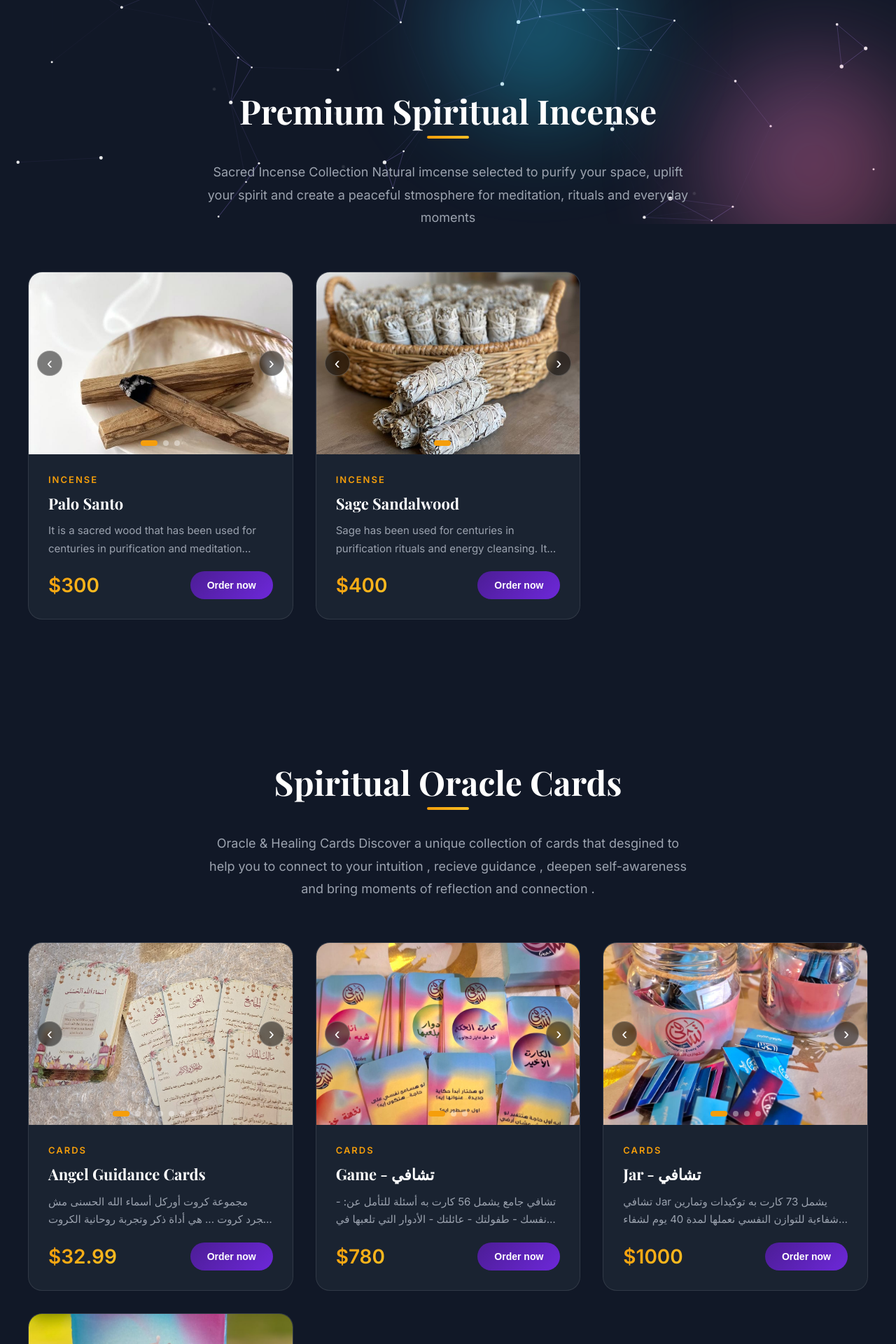
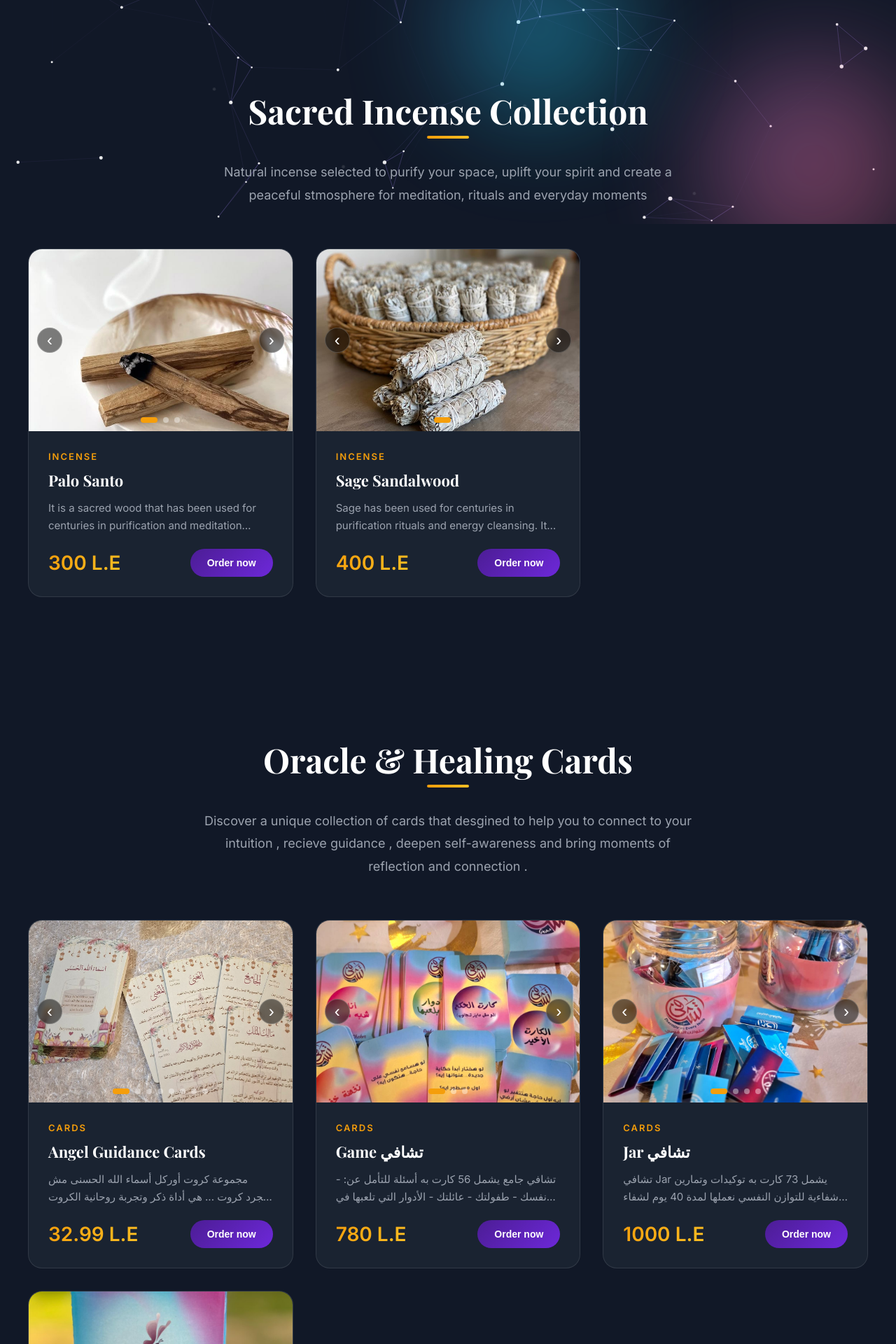
Before and after one commit to AHMEDmoham3d/omnia-store-pro, a React app: page / in a window 1280 px wide. Shown: the part 480-2400 px from the top of the page at 70% size. Built offline with nearby package versions, Linux system fonts and the light colour scheme.

Commit message:
وصف التعديلات اللي عملتها

```diff
--- a/src/components/OrderModal.tsx
+++ b/src/components/OrderModal.tsx
@@ -129,9 +129,9 @@ export const OrderModal: React.FC<OrderModalProps> = ({ product, onClose }) => {
         </div>
 
         <div className="modal-content">
-          <div className="modal-header">
+<div className="modal-header">
             <h2 className="modal-title">{product.name}</h2>
-            <div className="modal-price">${product.price}</div>
+            <div className="modal-price">{product.price} L.E</div>
           </div>
           <p className="modal-description">{product.description}</p>
 
--- a/src/components/ProductCard.tsx
+++ b/src/components/ProductCard.tsx
@@ -71,7 +71,7 @@ export const ProductCard: React.FC<ProductCardProps> = ({ product, onClick }) =>
         <h3 className="product-title">{product.name}</h3>
         <p className="product-description">{product.description}</p>
         <div className="product-footer">
-          <div className="product-price">${product.price}</div>
+<div className="product-price">{product.price} L.E</div>
           <button className="product-btn" onClick={onClick}>
            Order now
           </button>
--- a/src/data/products.ts
+++ b/src/data/products.ts
@@ -71,7 +71,7 @@ export const products: Product[] = [
   },
   {
     id: 'Game',
-    name: 'Game - تشافي',
+    name: 'Game تشافي',
     description: `تشافي جامع
 
 يشمل 56 كارت به أسئلة للتأمل عن:
@@ -91,7 +91,7 @@ export const products: Product[] = [
   },
   {
     id: 'Jar-1',
-    name: 'Jar - تشافي',
+    name: 'Jar تشافي',
     description: `تشافي Jar
 
 يشمل 73 كارت به توكيدات وتمارين شفاءية للتوازن النفسي
--- a/src/pages/Home.tsx
+++ b/src/pages/Home.tsx
@@ -38,10 +38,9 @@ export const Home: React.FC = () => {
 
       <section className="section" id="incense">
         <div className="section-header animate-fade-in-up">
-          <h2 className="section-title">Premium Spiritual Incense</h2>
+          <h2 className="section-title">Sacred Incense Collection</h2>
           <p className="section-subtitle">
-Sacred Incense Collection
-Natural imcense selected to purify your space,  uplift your spirit and create a peaceful stmosphere for meditation, rituals and everyday moments
+Natural incense selected to purify your space,  uplift your spirit and create a peaceful stmosphere for meditation, rituals and everyday moments
           </p>
         </div>
         <div className="products-grid">
@@ -84,9 +83,9 @@ Natural imcense selected to purify your space,  uplift your spirit and create a
 
       <section className="section" id="cards">
         <div className="section-header animate-fade-in-up">
-          <h2 className="section-title">Spiritual Oracle Cards</h2>
+          <h2 className="section-title">Oracle & Healing Cards</h2>
           <p className="section-subtitle">
-        Oracle & Healing Cards
+
 Discover a unique collection of cards that desgined to help you to connect to your intuition , recieve guidance , deepen self-awareness and bring moments of reflection and connection .
           </p>
         </div>
--- a/src/types/index.ts
+++ b/src/types/index.ts
@@ -13,7 +13,7 @@ export interface Order {
   name: string;
   number: string;
   adres: string;
-  count: number;  // bigint في قاعدة البيانات
+  count: string;
   type: string;
   delivery_date?: string;
 }
```
